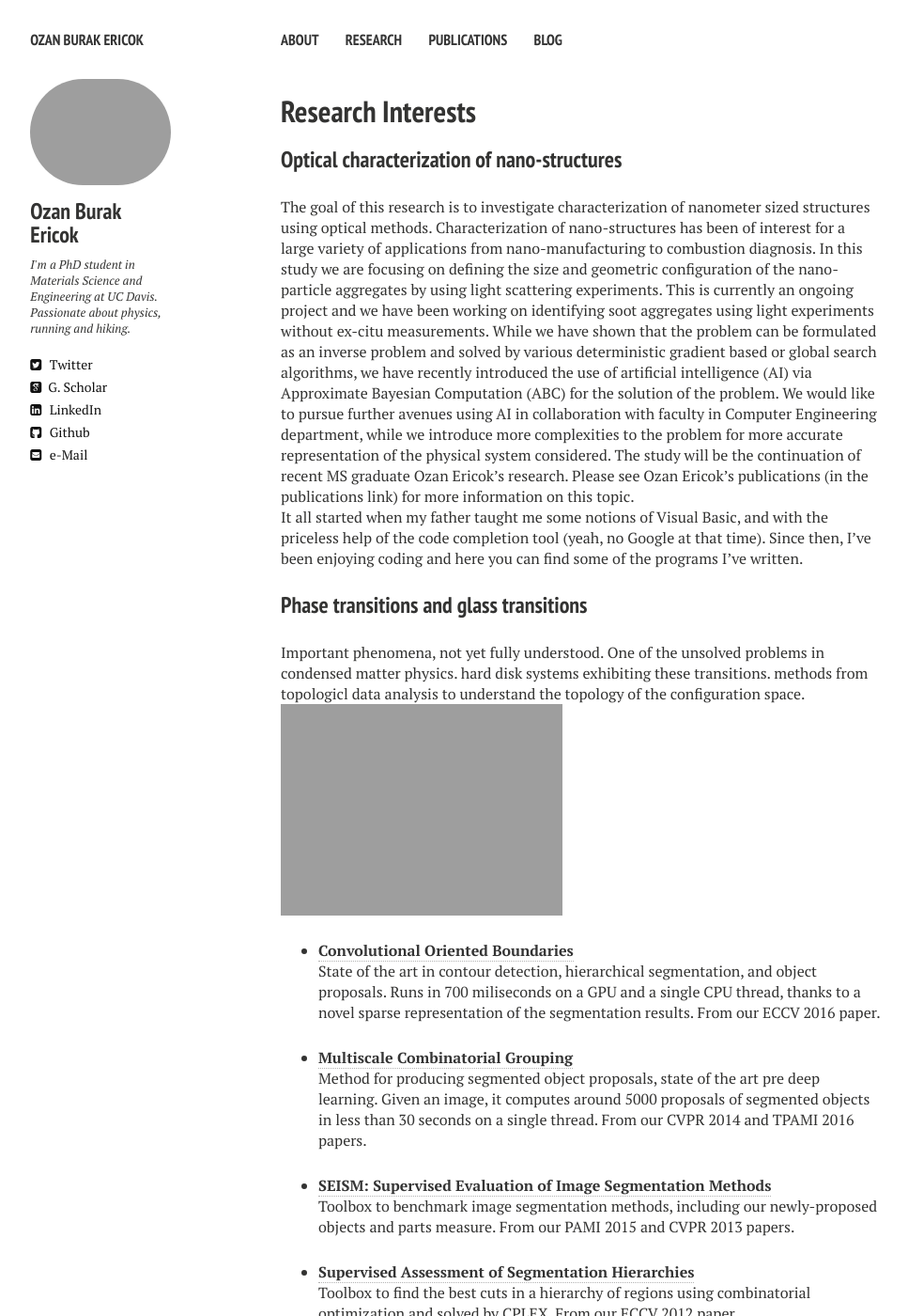
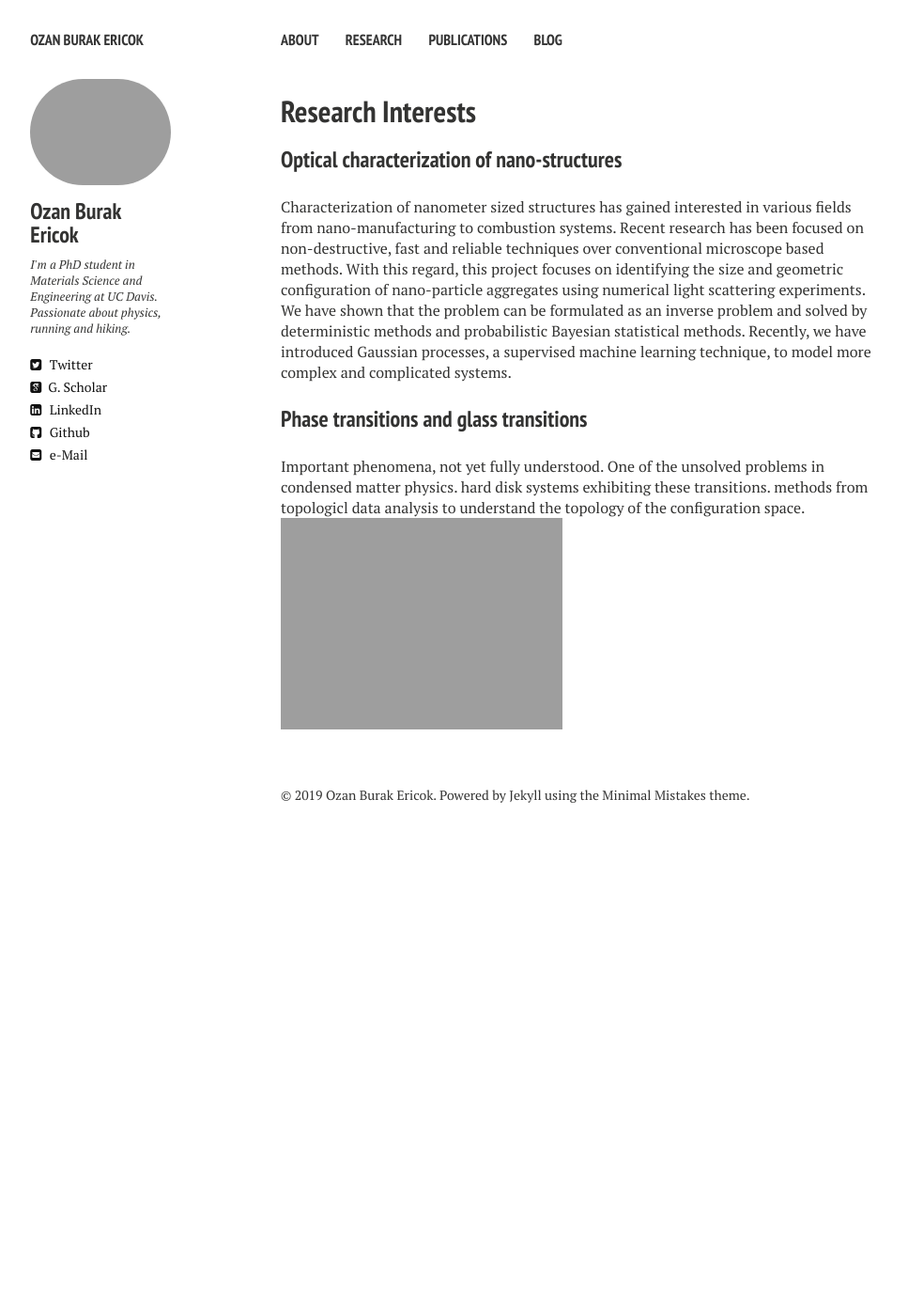
Before and after one commit to tsaatucdavis/tsaatucdavis.github.io, a Jekyll site: the page built from research.md, in a window 1280 px wide and 1400 px high. Shown: the whole window at 94% size, without its empty margins (21-988 px from the left). Built offline with Jekyll 4.4.1, drawn with Linux system fonts in a browser that asks for light colours; nearby versions of some CDN libraries; some of the changed text lies outside the part shown.

Commit message:
Update research.md

```diff
--- a/research.md
+++ b/research.md
@@ -8,41 +8,9 @@ comments: false
 ---
 
 ### Optical characterization of nano-structures
-
-The goal of this research is to investigate characterization of nanometer sized structures using optical methods.  Characterization of nano-structures has been of interest for a large variety of applications from nano-manufacturing to combustion diagnosis.  In this study we are focusing on defining the size and geometric configuration of the nano-particle aggregates by using light scattering experiments.  This is currently an ongoing project and we have been working on identifying soot aggregates using light experiments without ex-citu measurements.  While we have shown that the problem can be formulated as an inverse problem and solved by various deterministic gradient based or global search algorithms, we have recently introduced the use of artificial intelligence (AI) via Approximate Bayesian Computation (ABC) for the solution of the problem.  We would like to pursue further avenues using AI in collaboration with faculty in Computer Engineering department, while we introduce more complexities to the problem for more accurate representation of the physical system considered.  The study will be the continuation of recent MS graduate Ozan Ericok’s research.  Please see Ozan Ericok’s publications (in the publications link) for more information on this topic.
-
-It all started when my father taught me some notions of Visual Basic, and with the priceless help of the code completion tool (yeah, no Google at that time). Since then, I've been enjoying coding and here you can find some of the programs I've written.
+Characterization of nanometer sized structures has gained interested in various fields from nano-manufacturing to combustion systems. Recent research has been focused on non-destructive, fast and reliable techniques over conventional microscope based methods. With this regard, this project focuses on identifying the size and geometric configuration of nano-particle aggregates using numerical light scattering experiments. We have shown that the problem can be formulated as an inverse problem and solved by deterministic methods and probabilistic Bayesian statistical methods. Recently, we have introduced Gaussian processes, a supervised machine learning technique, to model more complex and complicated systems.
 
 ### Phase transitions and glass transitions
 Important phenomena, not yet fully understood. One of the unsolved problems in condensed matter physics. hard disk systems exhibiting these transitions. methods from topologicl data analysis to understand the topology of the configuration space.
 
 <img src="{{ site.github.url }}/images/deep_learning.png" height="300" width="300">
-
-
-* [**Convolutional Oriented Boundaries**](http://www.vision.ee.ethz.ch/~cvlsegmentation/cob/)<br>
-State of the art in contour detection, hierarchical segmentation, and object proposals. Runs in 700 miliseconds on a GPU and a single CPU thread, thanks to a novel sparse representation of the segmentation results. From our ECCV 2016 paper.
-
-* [**Multiscale Combinatorial Grouping**](http://www.eecs.berkeley.edu/Research/Projects/CS/vision/grouping/mcg/)<br>
-Method for producing segmented object proposals, state of the art pre deep learning. Given an image, it computes around 5000 proposals of segmented objects in less than 30 seconds on a single thread. From our CVPR 2014 and TPAMI 2016 papers.
-
-* [**SEISM: Supervised Evaluation of Image Segmentation Methods**](http://www.vision.ee.ethz.ch/~biwiproposals/seism/index.html)<br>
-Toolbox to benchmark image segmentation methods, including our newly-proposed objects and parts measure. From our PAMI 2015 and CVPR 2013 papers.
-
-* [**Supervised Assessment of Segmentation Hierarchies**](https://imatge.upc.edu/web/resources/supervised-assessment-segmentation-hierarchies)<br>
-Toolbox to find the best cuts in a hierarchy of regions using combinatorial optimization and solved by CPLEX. From our ECCV 2012 paper.
-
-### Didactical
-
-* [**Solving Sudokus like a Pro**](http://jponttuset.github.io/solving-sudokus-like-a-pro-1/)<br>
-Code to capture a camera feed, locate a Sudoku grid, find and recognize the numbers, solve it in real time, and overlay the results.
-
-* [**Web Scraping**](http://jponttuset.github.io/deep-learning-scraping/)<br>
-Demo to answer whether deep learning is indeed in fashion in computer vision. The code scrapes the paper titles of latest vision conferences from the web and computes the percentage of *deep-learning-related* papers.
-
-### Web
-
-* [**Boosting Object Proposals: From Pascal to COCO**](http://www.vision.ee.ethz.ch/~biwiproposals/boosting-coco/)<br>
-Webpage to showcase the results of our publication. It involved a decent amount of JavaScript, D3.js, PHP, and MySQL.
-
-* [**DAVIS Dataset**](https://graphics.ethz.ch/~perazzif/davis/index.html)<br>
-Webpage to showcase the benchmark results of DAVIS and browse results. Again: JavaScript, D3.js, PHP, and MySQL.
```
